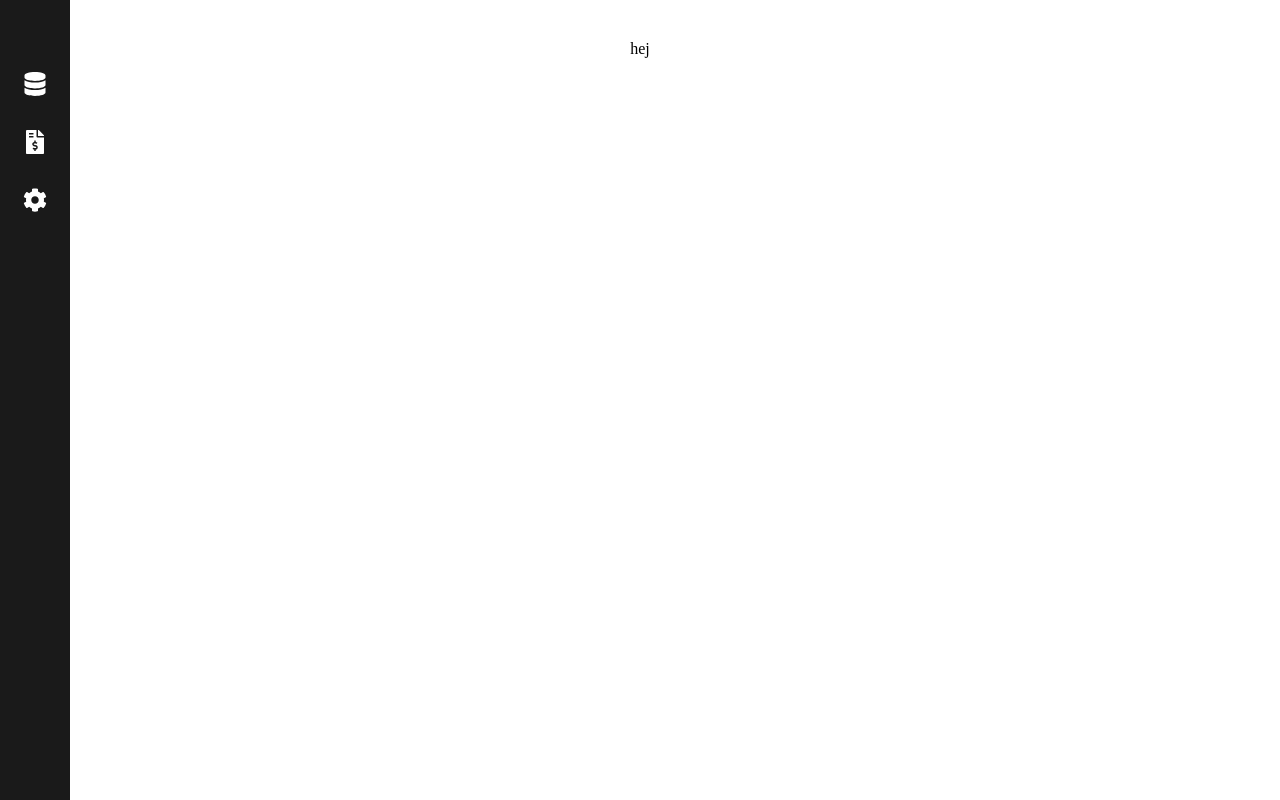
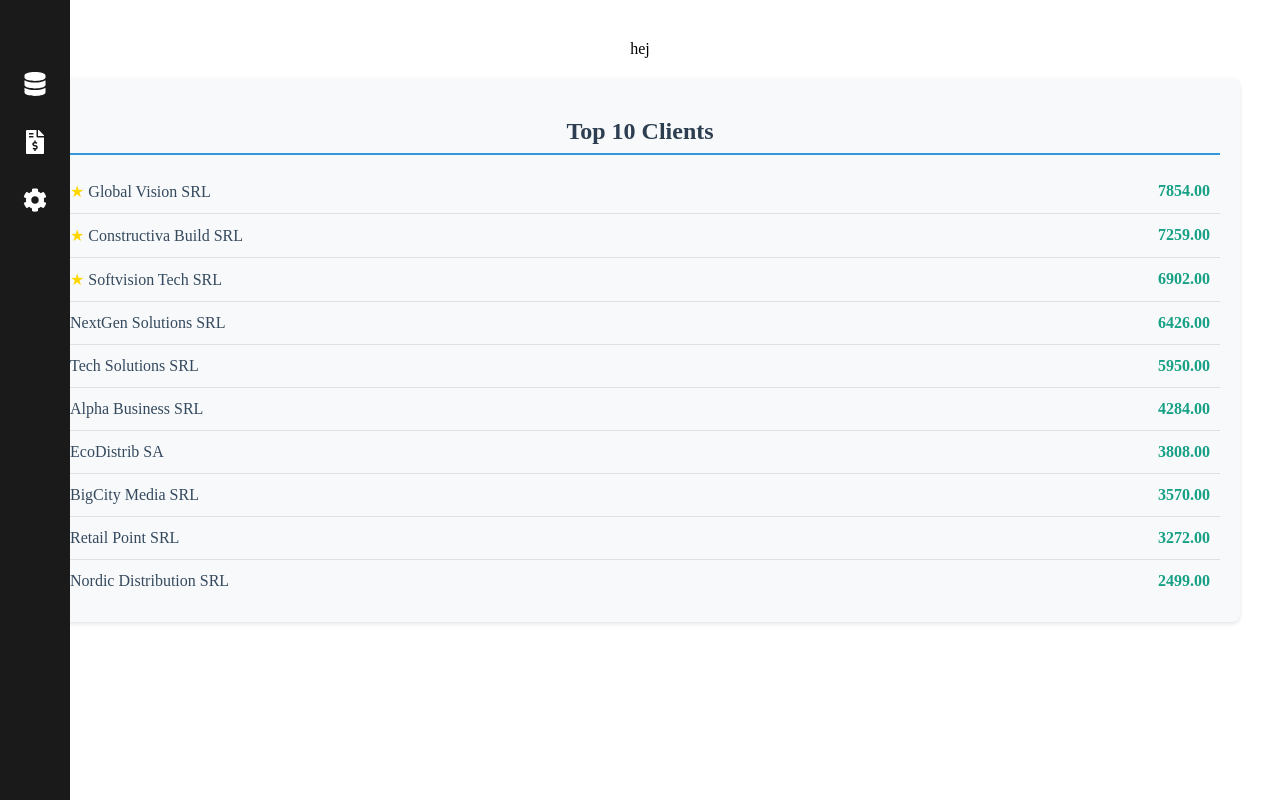
Before and after one commit to Huni111/billtrack_firebase, a React (Vite) app: page /bills in a window 1280 px wide. Built offline with nearby package versions, Linux system fonts and the light colour scheme.

Commit message:
bill list

```diff
--- /dev/null
+++ b/src/Bills.css
@@ -0,0 +1,57 @@
+/* Bills.css - Styling for the Bills component */
+
+.top-clients-container {
+  background-color: #f8f9fa;
+  border-radius: 8px;
+  padding: 20px;
+  margin: 20px 0;
+  box-shadow: 0 2px 4px rgba(0, 0, 0, 0.1);
+}
+
+.top-clients-container h2 {
+  color: #2c3e50;
+  margin-bottom: 15px;
+  font-size: 1.5rem;
+  border-bottom: 2px solid #3498db;
+  padding-bottom: 8px;
+}
+
+.top-clients-list {
+  list-style-type: none;
+  padding: 0;
+  margin: 0;
+}
+
+.client-item {
+  display: flex;
+  justify-content: space-between;
+  padding: 12px 10px;
+  border-bottom: 1px solid #e0e0e0;
+  transition: background-color 0.2s ease;
+}
+
+.client-item:hover {
+  background-color: #e9f7fe;
+}
+
+.client-item:last-child {
+  border-bottom: none;
+}
+
+.client-name {
+  font-weight: 500;
+  color: #34495e;
+}
+
+.client-value {
+  font-weight: 600;
+  color: #16a085;
+}
+
+/* Add a subtle indicator for the top 3 clients */
+.client-item:nth-child(1) .client-name::before,
+.client-item:nth-child(2) .client-name::before,
+.client-item:nth-child(3) .client-name::before {
+  content: "★ ";
+  color: gold;
+}
--- a/src/Bills.jsx
+++ b/src/Bills.jsx
@@ -1,5 +1,6 @@
 import React, { useState, useEffect } from "react"
 import facturi from '../data.json'
+import './Bills.css'
 
 export default function Bills() {
 
@@ -73,7 +74,17 @@ export default function Bills() {
             {/* <div>{data}</div> */}
             <div>hej</div>
 
+            <div className="top-clients-container">
+                <h2>Top 10 Clients</h2>
+                <ul className="top-clients-list">
+                    {top10Clienti.map((client, index) => (
+                        <li key={index} className="client-item">
+                            <span className="client-name">{client[0]}</span>
+                            <span className="client-value">{client[1].toFixed(2)}</span>
+                        </li>
+                    ))}
+                </ul>
+            </div>
         </>
-
     )
 }
```
